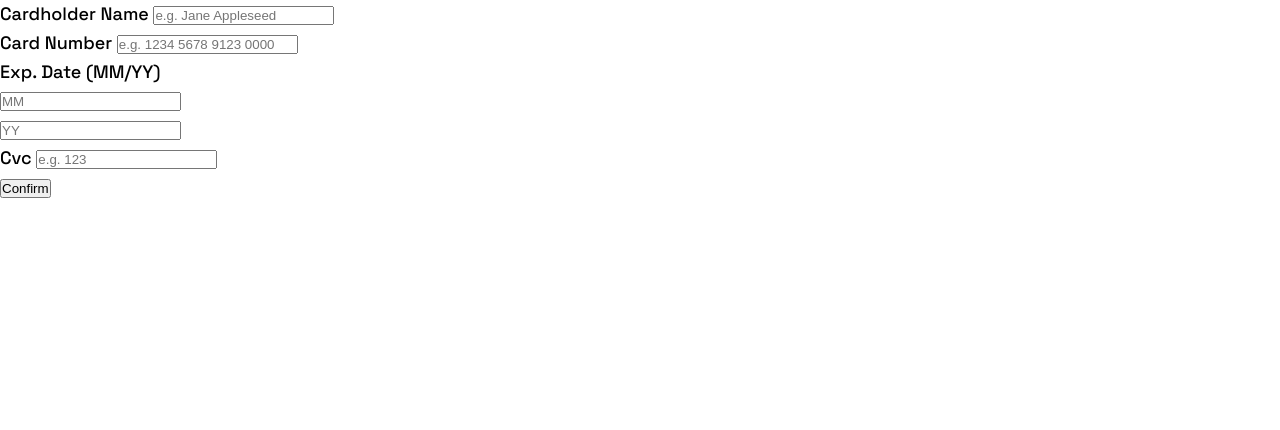
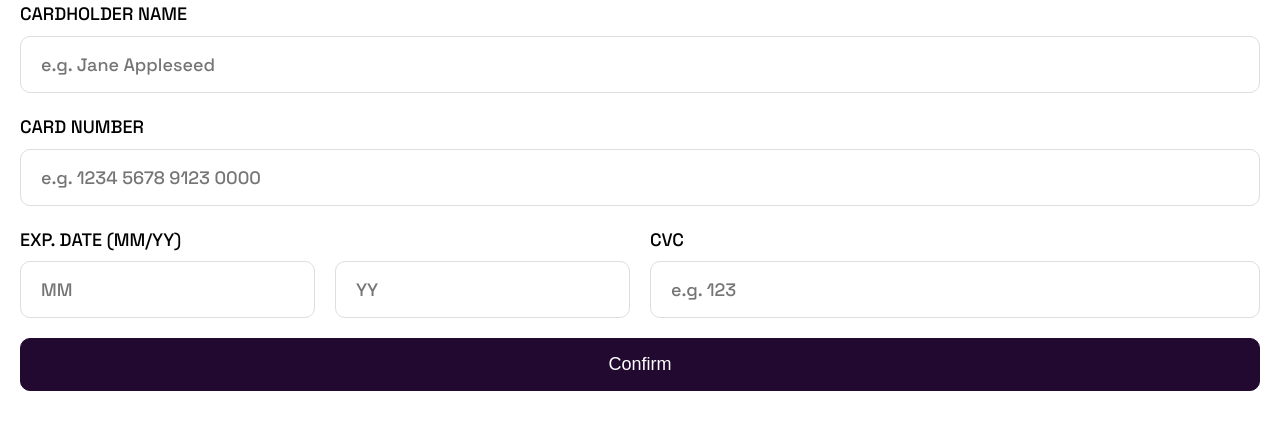
Before and after one commit to artiq75/interactive-card-details-form-main, a website built with Vite: page index.html in a window 1280 px wide. Built offline with nearby package versions, Linux system fonts and the light colour scheme.

Commit message:
Add some style

```diff
--- a/index.html
+++ b/index.html
@@ -14,10 +14,10 @@
   </head>
   <body>
     <div class="first"></div>
-    <div class="second">
+    <div class="second px">
       <form novalidate>
-        <div>
-          <label for="name">Cardholder Name</label>
+        <div class="form-group">
+          <label class="form-label" for="name">Cardholder Name</label>
           <input
             type="text"
             name="name"
@@ -26,8 +26,8 @@
           />
           <div class="invalid-feedback"></div>
         </div>
-        <div>
-          <label for="number">Card Number</label>
+        <div class="form-group">
+          <label class="form-label" for="number">Card Number</label>
           <input
             type="number"
             name="number"
@@ -36,24 +36,24 @@
           />
           <div class="invalid-feedback"></div>
         </div>
-        <div>
-          <div>
-            <p>Exp. Date (MM/YY)</p>
-            <div>
-              <div>
+        <div class="g2">
+          <div class="form-group">
+            <p class="form-label">Exp. Date (MM/YY)</p>
+            <div class="g2">
+              <div class="form-group">
                 <label for="month"></label>
                 <input type="number" name="month" id="month" placeholder="MM" />
                 <div class="invalid-feedback"></div>
               </div>
-              <div>
+              <div class="form-group">
                 <label for="year"></label>
                 <input type="number" name="year" id="year" placeholder="YY" />
                 <div class="invalid-feedback"></div>
               </div>
             </div>
           </div>
-          <div>
-            <label for="cvc">Cvc</label>
+          <div class="form-group">
+            <label class="form-label" for="cvc">Cvc</label>
             <input type="number" name="cvc" id="cvc" placeholder="e.g. 123" />
             <div class="invalid-feedback"></div>
           </div>
--- a/style.css
+++ b/style.css
@@ -5,6 +5,7 @@
   --linear-gradient: hsl(249, 99%, 64%) to hsl(278, 94%, 30%);
   --very-dark-violet: hsl(278, 68%, 11%);
   --white: hsl(0, 0%, 100%);
+  --radius: 10px;
 }
 
 *,
@@ -23,3 +24,59 @@ body {
   font-size: 18px;
   line-height: 1.6;
 }
+
+::placeholder {
+  font-size: 1rem;
+}
+
+input {
+  border: 1px solid var(--light-grayish-violet);
+  border-radius: var(--radius);
+  font-family: inherit;
+  font-size: 1rem;
+  padding: 16px 20px;
+  width: 100%;
+}
+
+input:focus {
+  outline: 1px solid var(--very-dark-violet);
+}
+
+button {
+  border: 1px solid var(--very-dark-violet);
+  background-color: var(--very-dark-violet);
+  border-radius: var(--radius);
+  color: var(--white);
+  font-size: 1rem;
+  padding: 15px 20px;
+  width: 100%;
+}
+
+.px {
+  padding-left: 20px;
+  padding-right: 20px;
+}
+
+.g2 {
+  display: grid;
+  grid-template-columns: repeat(2, 1fr);
+  column-gap: 20px;
+}
+
+form {
+  display: grid;
+  row-gap: 20px;
+}
+
+.form-group {
+  display: grid;
+}
+
+.form-label {
+  text-transform: uppercase;
+  margin-bottom: 7px;
+}
+
+.invalid-feedback {
+  color: var(--red);
+}
```
